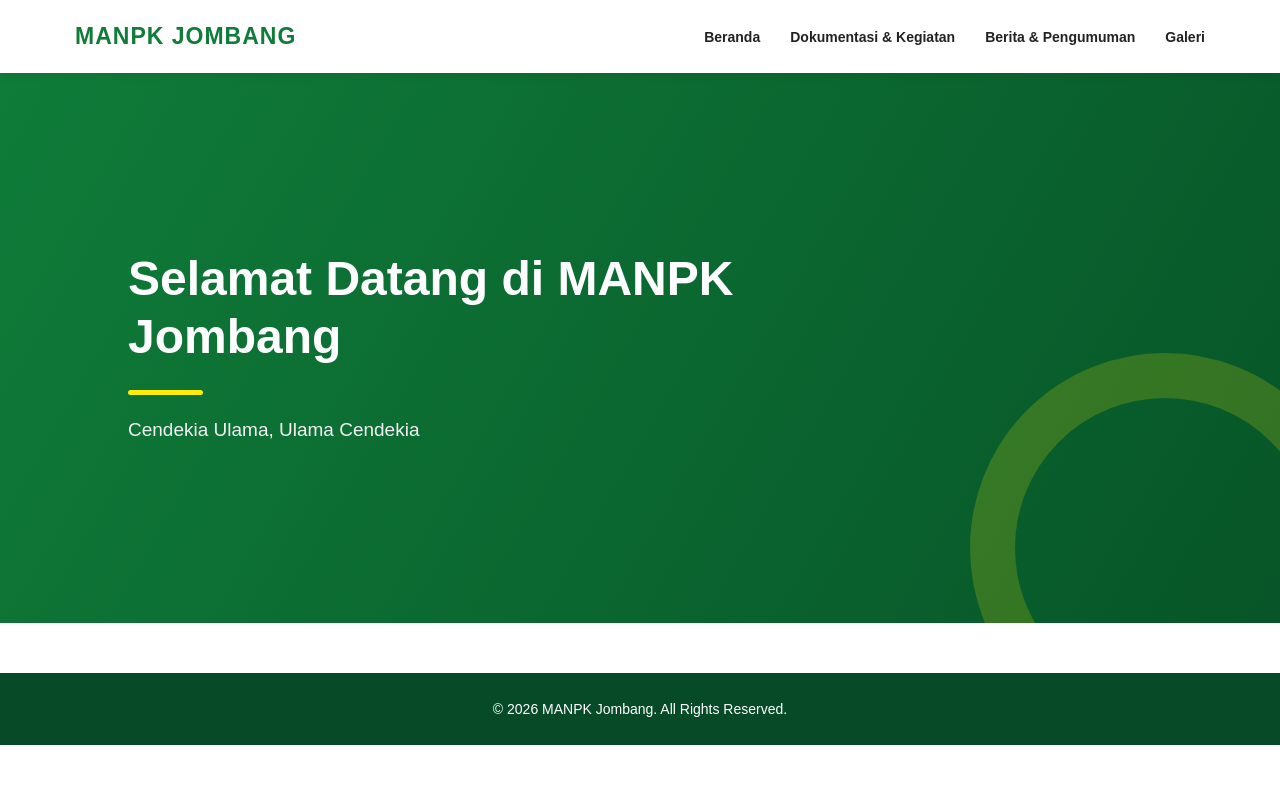
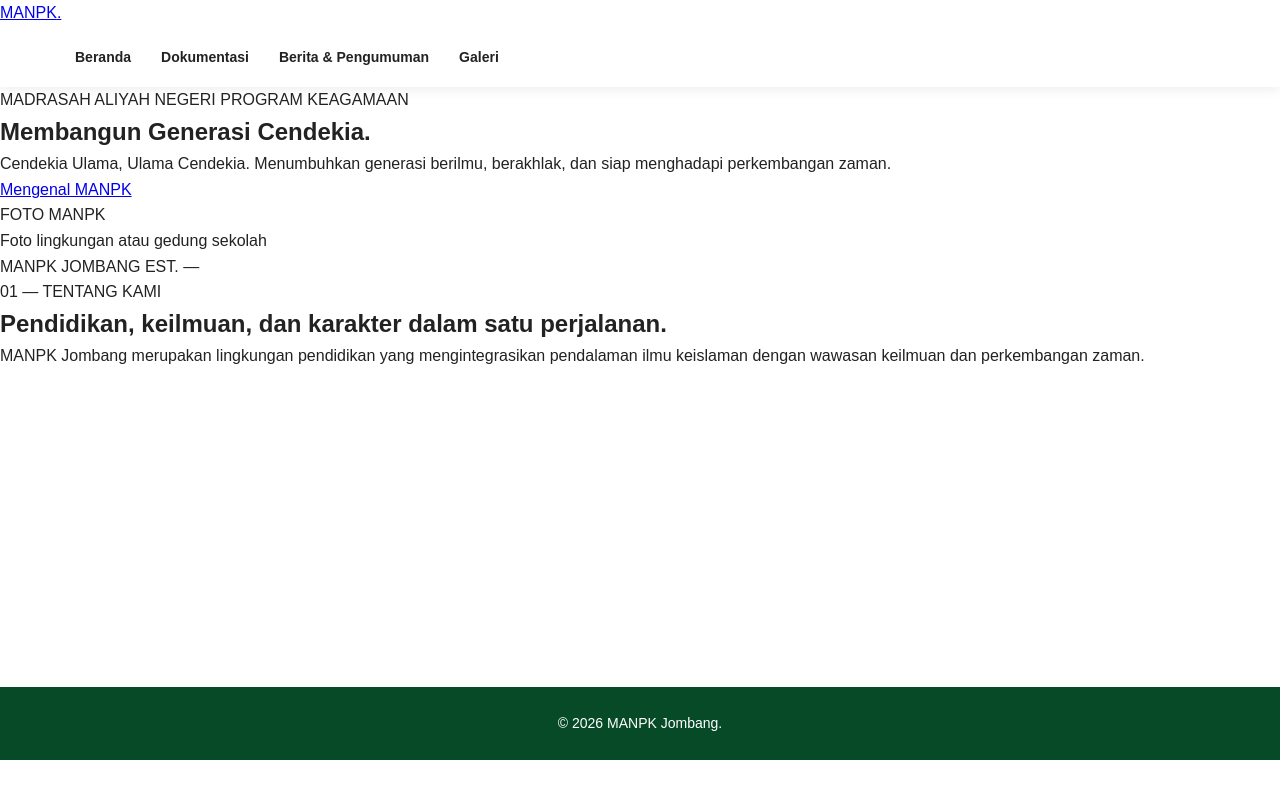
Before and after one commit to mediahassa/manpk-jombang, a plain HTML site: page index.html in a window 1280 px wide. Drawn offline with Linux system fonts and the light colour scheme.

Commit message:
Redesign struktur halaman beranda

```diff
--- a/index.html
+++ b/index.html
@@ -4,36 +4,81 @@
 <head>
   <meta charset="UTF-8">
   <meta name="viewport" content="width=device-width, initial-scale=1.0">
-  <meta name="description" content="Website resmi MANPK Jombang">
+  <meta name="description" content="Portal informasi MANPK Jombang">
   <title>Beranda | MANPK Jombang</title>
   <link rel="stylesheet" href="style.css">
 </head>
 
 <body>
 
-  <header>
+  <!-- NAVBAR -->
+  <header class="navbar">
+    <div class="nav-container">
+      <a href="index.html" class="logo">MANPK<span>.</span></a>
+
       <nav>
-      <h2>MANPK JOMBANG</h2>
         <ul>
-        <li><a href="index.html">Beranda</a></li>
-        <li><a href="dokumentasi.html">Dokumentasi & Kegiatan</a></li>
+          <li><a href="index.html" class="active">Beranda</a></li>
+          <li><a href="dokumentasi.html">Dokumentasi</a></li>
           <li><a href="berita.html">Berita & Pengumuman</a></li>
           <li><a href="galeri.html">Galeri</a></li>
         </ul>
       </nav>
+    </div>
   </header>
 
+  <!-- HERO -->
   <main>
-    <section id="beranda">
-      <h1>Selamat Datang di MANPK Jombang</h1>
+    <section class="hero">
+      <div class="hero-content">
+        <p class="eyebrow">MADRASAH ALIYAH NEGERI PROGRAM KEAGAMAAN</p>
+
+        <h1>
+          Membangun Generasi
+          <span>Cendekia.</span>
+        </h1>
+
+        <p class="hero-description">
+          Cendekia Ulama, Ulama Cendekia.
+          Menumbuhkan generasi berilmu, berakhlak,
+          dan siap menghadapi perkembangan zaman.
+        </p>
+
+        <a href="profil.html" class="hero-button">
+          Mengenal MANPK
+        </a>
+      </div>
+
+      <div class="hero-visual">
+        <div class="hero-image-placeholder">
+          <span>FOTO MANPK</span>
+          <p>Foto lingkungan atau gedung sekolah</p>
+        </div>
+        <div class="hero-caption">
+          <span>MANPK JOMBANG</span>
+          <span>EST. —</span>
+        </div>
+      </div>
+    </section>
+
+    <!-- INTRODUCTION -->
+    <section class="introduction">
+      <div class="section-label">01 — TENTANG KAMI</div>
+      <div class="introduction-content">
+        <h2>Pendidikan, keilmuan, dan karakter dalam satu perjalanan.</h2>
         <p>
-       Cendekia Ulama, Ulama Cendekia
+          MANPK Jombang merupakan lingkungan pendidikan
+          yang mengintegrasikan pendalaman ilmu keislaman
+          dengan wawasan keilmuan dan perkembangan zaman.
         </p>
+      </div>
     </section>
+
   </main>
 
+  <!-- FOOTER -->
   <footer>
-    <p>&copy; 2026 MANPK Jombang. All Rights Reserved.</p>
+    <p>&copy; 2026 MANPK Jombang.</p>
   </footer>
 
 </body>
```
Lines whose indentation alone changed are shown as unchanged.
